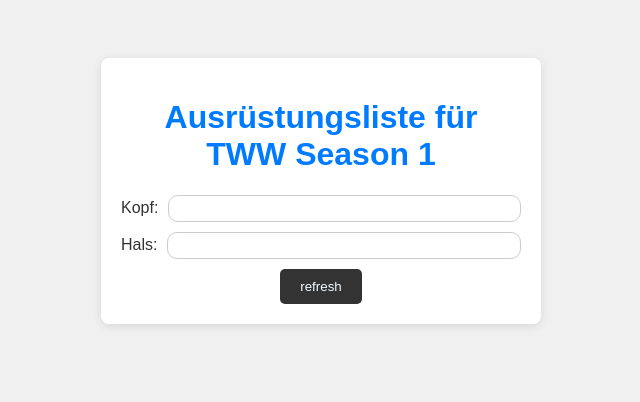
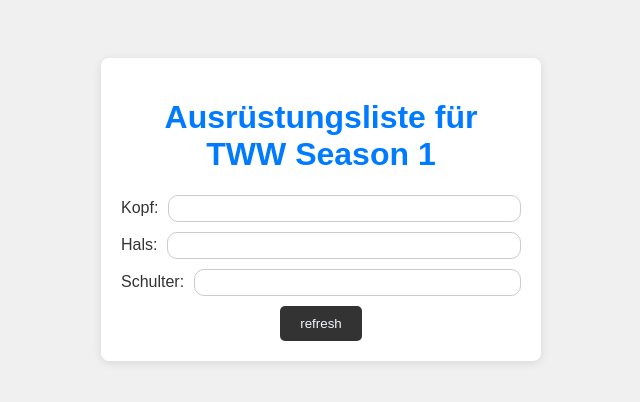
Before and after one commit to Tawes21/Projekt, a Flask app: page / in a window 1280 px wide. Shown: the top 402 px of the page, without its empty margins (319-959 px from the left). Run offline with Flask 3, Linux system fonts and the light colour scheme.

Commit message:
Item Slot 3

```diff
--- a/Frontend/static/styles.css
+++ b/Frontend/static/styles.css
@@ -47,6 +47,13 @@ textarea {
     align-items: center;
 }
 
+.slot_3 {
+    display: flex;
+    margin-bottom: 10px;
+    text-align: left;
+    align-items: center;
+}
+
 .submit-button {
     background-color: #333;
     color: aliceblue;
--- a/Frontend/templates/index.html
+++ b/Frontend/templates/index.html
@@ -19,6 +19,10 @@
                     <label for="Hals">Hals:</label>
                     <input type="text" id="Slot2" name="Hals" required>
                 </div>
+                <div class="slot_3">
+                    <label for="schulter">Schulter:</label>
+                    <input type="text" id="Slot3" name="Schulter" required>
+                </div>
                 <button type="submit" class="submit-button">refresh</button>
             </form>
         </div>
```
